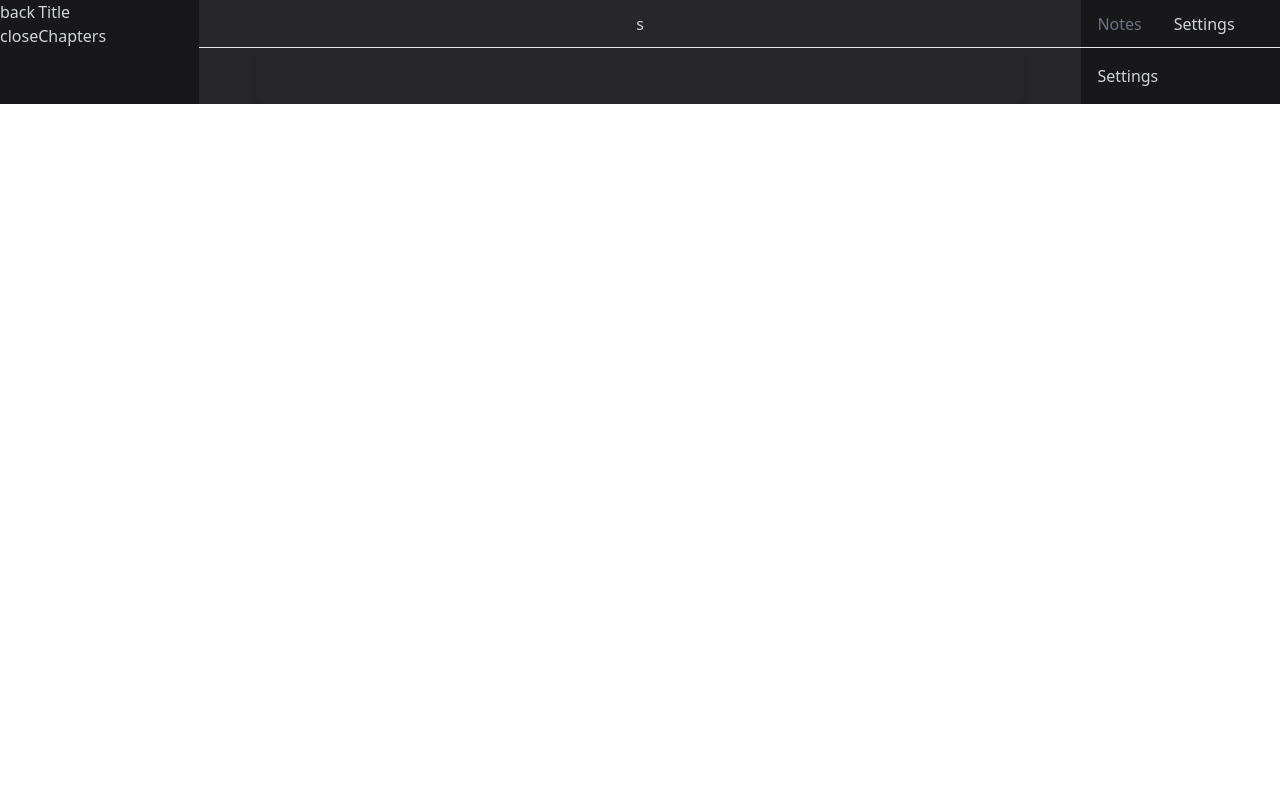
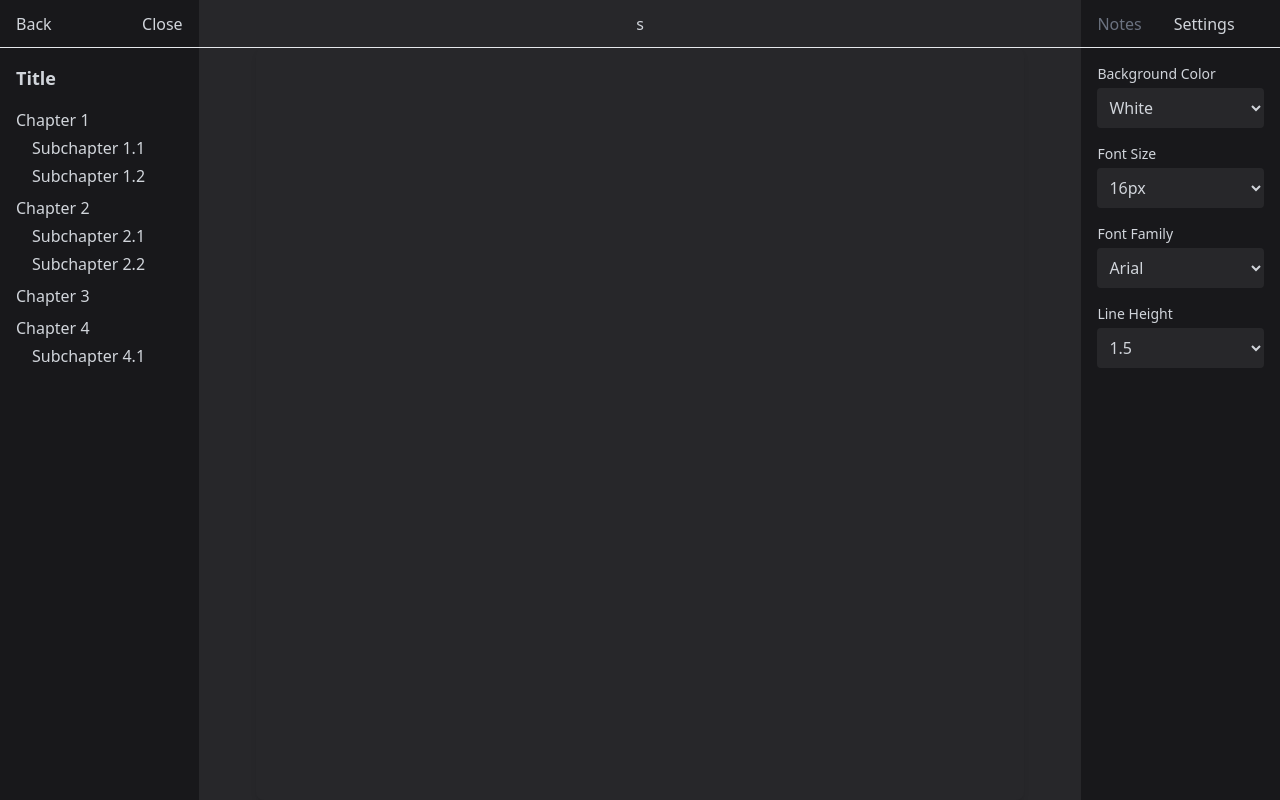
Before and after one commit to elevinas123/easyLibrary, a React (Vite) app: page / in a window 1280 px wide. Both pictures are taken after a click on the button "Settings". Built offline with nearby package versions, Linux system fonts and the light colour scheme.

Commit message:
migrated from excalidraw to konva

```diff
--- a/package.json
+++ b/package.json
@@ -10,10 +10,12 @@
     "preview": "vite preview"
   },
   "dependencies": {
+    "konva": "^9.3.14",
     "pdfjs-dist": "^4.5.136",
     "process": "^0.11.10",
     "react": "^18.3.1",
-    "react-dom": "^18.3.1"
+    "react-dom": "^18.3.1",
+    "react-konva": "^18.2.10"
   },
   "devDependencies": {
     "@eslint/js": "^9.9.0",
--- a/src/Modules/BookPage/Chapters.tsx
+++ b/src/Modules/BookPage/Chapters.tsx
@@ -1,19 +1,60 @@
-
-
-
-
 export default function Chapters() {
-
+    const chapters = [
+        {
+            title: "Chapter 1",
+            subchapters: ["Subchapter 1.1", "Subchapter 1.2"],
+        },
+        {
+            title: "Chapter 2",
+            subchapters: ["Subchapter 2.1", "Subchapter 2.2"],
+        },
+        {
+            title: "Chapter 3",
+            subchapters: [],
+        },
+        {
+            title: "Chapter 4",
+            subchapters: ["Subchapter 4.1"],
+        },
+    ];
 
     return (
-        <div className="flex flex-row w-72 bg-zinc-900">
-            <div>
-                <div>back</div>
-                <div>close</div>
+        <div className="flex flex-col w-72 bg-zinc-900">
+            <div className="border-b flex flex-row h-12 w-full items-center justify-between px-4">
+                <button className="text-gray-300 hover:text-gray-500">
+                    Back
+                </button>
+                <button className="text-gray-300 hover:text-gray-500">
+                    Close
+                </button>
             </div>
-            <div>
-                <div>Title</div>
-                <div>Chapters</div>
+            <div className="p-4 text-gray-300">
+                <div className="text-lg font-semibold">Title</div>
+                <div className="mt-4">
+                    <ul className="mt-2 space-y-2">
+                        {chapters.map((chapter, index) => (
+                            <li key={index}>
+                                <div className="hover:text-gray-500 cursor-pointer">
+                                    {chapter.title}
+                                </div>
+                                {chapter.subchapters.length > 0 && (
+                                    <ul className="mt-1 ml-4 space-y-1">
+                                        {chapter.subchapters.map(
+                                            (subchapter, subIndex) => (
+                                                <li
+                                                    key={subIndex}
+                                                    className="hover:text-gray-500 cursor-pointer"
+                                                >
+                                                    {subchapter}
+                                                </li>
+                                            )
+                                        )}
+                                    </ul>
+                                )}
+                            </li>
+                        ))}
+                    </ul>
+                </div>
             </div>
         </div>
     );
--- a/src/Modules/BookPage/Notes.tsx
+++ b/src/Modules/BookPage/Notes.tsx
@@ -5,7 +5,7 @@ export default function Notes() {
 
 
     return (
-        <div className="">
+        <div className=" ">
             <div>Notes</div>
         </div>
     );
--- a/src/Modules/BookPage/Settings.tsx
+++ b/src/Modules/BookPage/Settings.tsx
@@ -1,7 +1,87 @@
+import { useState } from "react";
+
 export default function Settings() {
+    const [background, setBackground] = useState("white");
+    const [fontSize, setFontSize] = useState(16);
+    const [fontFamily, setFontFamily] = useState("Arial");
+    const [lineHeight, setLineHeight] = useState(1.5);
+
+    const backgroundOptions = ["white", "beige", "black", "gray"];
+    const fontSizeOptions = [12, 14, 16, 18, 20, 22, 24];
+    const fontFamilyOptions = [
+        "Arial",
+        "Georgia",
+        "Times New Roman",
+        "Verdana",
+    ];
+    const lineHeightOptions = [1.5, 1.75, 2];
+
     return (
-        <div className="">
-            <div>Settings</div>
+        <div className="space-y-4">
+            <div>
+                <label className="block text-sm font-medium text-gray-300">
+                    Background Color
+                </label>
+                <select
+                    className="mt-1 block w-full bg-zinc-800 text-gray-300 p-2 rounded"
+                    value={background}
+                    onChange={(e) => setBackground(e.target.value)}
+                >
+                    {backgroundOptions.map((color) => (
+                        <option key={color} value={color}>
+                            {color.charAt(0).toUpperCase() + color.slice(1)}
+                        </option>
+                    ))}
+                </select>
+            </div>
+            <div>
+                <label className="block text-sm font-medium text-gray-300">
+                    Font Size
+                </label>
+                <select
+                    className="mt-1 block w-full bg-zinc-800 text-gray-300 p-2 rounded"
+                    value={fontSize}
+                    onChange={(e) => setFontSize(Number(e.target.value))}
+                >
+                    {fontSizeOptions.map((size) => (
+                        <option key={size} value={size}>
+                            {size}px
+                        </option>
+                    ))}
+                </select>
+            </div>
+            <div>
+                <label className="block text-sm font-medium text-gray-300">
+                    Font Family
+                </label>
+                <select
+                    className="mt-1 block w-full bg-zinc-800 text-gray-300 p-2 rounded"
+                    value={fontFamily}
+                    onChange={(e) => setFontFamily(e.target.value)}
+                >
+                    {fontFamilyOptions.map((font) => (
+                        <option key={font} value={font}>
+                            {font}
+                        </option>
+                    ))}
+                </select>
+            </div>
+            <div>
+                <label className="block text-sm font-medium text-gray-300">
+                    Line Height
+                </label>
+                <select
+                    className="mt-1 block w-full bg-zinc-800 text-gray-300 p-2 rounded"
+                    value={lineHeight}
+                    onChange={(e) => setLineHeight(Number(e.target.value))}
+                >
+                    {lineHeightOptions.map((height) => (
+                        <option key={height} value={height}>
+                            {height}
+                        </option>
+                    ))}
+                </select>
+            </div>
         </div>
     );
 }
--- a/src/Modules/BookPage/Text.tsx
+++ b/src/Modules/BookPage/Text.tsx
@@ -1,17 +1,48 @@
-import { useEffect } from "react";
+import React, { useEffect, useRef, useState } from "react";
+import { Stage, Layer, Text, Stage as StageType } from "react-konva";
+import Konva from "konva";
 
 type TextProps = {
     text: string;
     fontSize: number;
 };
 
-export default function Text({ text, fontSize }: TextProps) {
+type TextElement = {
+    id: string;
+    text: string;
+    x: number;
+    y: number;
+    fontSize: number;
+    fontFamily: string;
+    fill: string;
+    draggable: boolean;
+};
+
+export default function KonvaText({ text, fontSize }: TextProps) {
+    const stageRef = useRef<typeof StageType | null>(null);
+    const [textElements, setTextElements] = useState<TextElement[]>([]);
+
     useEffect(() => {
-        console.log("fontSize", fontSize);
-    }, [fontSize]);
+        // Split the text into lines
+        const lines = text.split("\n");
+
+        // Generate new text elements for each line
+        const newTextElements = lines.map((line, index) => ({
+            id: `text-${index}-${Date.now()}`,
+            text: line,
+            x: 100, // X position
+            y: 50 + index * (fontSize + 10), // Y position, adjusted for each line
+            fontSize: fontSize,
+            fontFamily: "Arial",
+            fill: "rgb(250 250 250)", // Text color
+            draggable: true,
+        }));
+
+        setTextElements(newTextElements);
+    }, [text, fontSize]);
 
     return (
-        <div className="flex flex-col h-full w-full overflow-hidden">
+        <div className="flex flex-col h-screen w-full overflow-hidden">
             {/* Header */}
             <div className="h-12 p-4 flex items-center justify-center border-b ">
                 s
@@ -22,11 +53,44 @@ export default function Text({ text, fontSize }: TextProps) {
                     style={{ fontSize: `${fontSize}px`, lineHeight: "1.6" }}
                     className="flex flex-col w-full max-w-3xl break-words  p-6 rounded-lg shadow-md"
                 >
-                    {text.split("\n").map((line, index) => (
-                        <p key={index} className="mb-2">
-                            {line}
-                        </p>
-                    ))}
+                    {/* Konva Stage */}
+                    <Stage
+                        width={window.innerWidth}
+                        height={window.innerHeight}
+                        ref={stageRef !== null && stageRef}
+                        fill={"#fffff"}
+                    >
+                        <Layer>
+                            {textElements.map((elem) => (
+                                <Text
+                                    key={elem.id}
+                                    text={elem.text}
+                                    x={elem.x}
+                                    y={elem.y}
+                                    fontSize={elem.fontSize}
+                                    fontFamily={elem.fontFamily}
+                                    fill={elem.fill}
+                                    draggable={elem.draggable}
+                                    onMouseEnter={(e) => {
+                                        const container = e.target
+                                            .getStage()
+                                            ?.container();
+                                        if (container) {
+                                            container.style.cursor = "pointer";
+                                        }
+                                    }}
+                                    onMouseLeave={(e) => {
+                                        const container = e.target
+                                            .getStage()
+                                            ?.container();
+                                        if (container) {
+                                            container.style.cursor = "default";
+                                        }
+                                    }}
+                                />
+                            ))}
+                        </Layer>
+                    </Stage>
                 </div>
             </div>
         </div>
--- a/vite.config.ts
+++ b/vite.config.ts
@@ -3,5 +3,8 @@ import react from '@vitejs/plugin-react-swc'
 
 // https://vitejs.dev/config/
 export default defineConfig({
-  plugins: [react()],
-})
+    plugins: [react()],
+    define: {
+        "process.env": process.env,
+    },
+});
```
Also changed, not shown: 1 other file (tests, documents, lock files or other folders).
